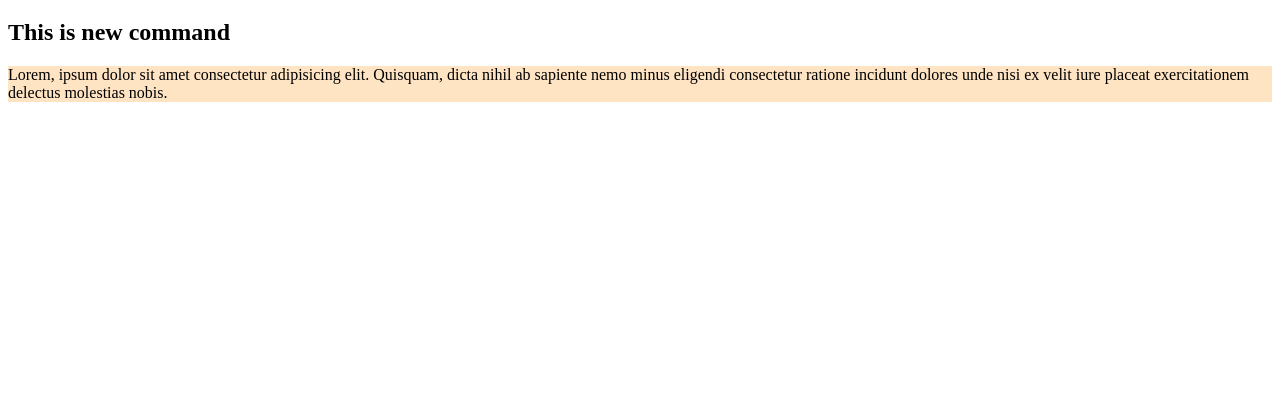
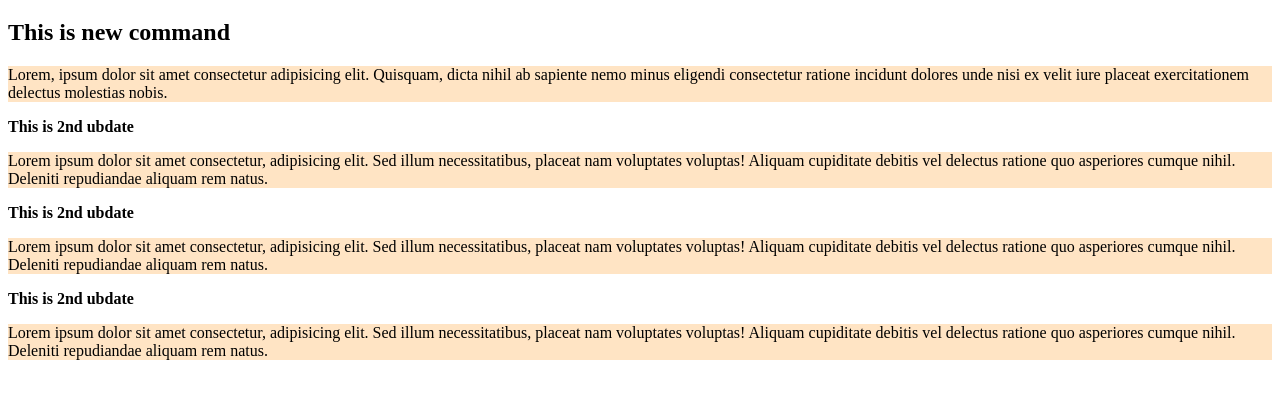
Before and after one commit to srmojudar/First-repository, a plain HTML site: page index.html in a window 1280 px wide. Shown: the part 61-460 px from the top of the page. Drawn offline with Linux system fonts and the light colour scheme.

Commit message:
second update

```diff
--- a/index.html
+++ b/index.html
@@ -8,8 +8,21 @@
 </head>
 <body>
     <h1>This is my first repository</h1>
-    <div><h2>This is new command</h2>
+    <div>
+    <h2>This is new command</h2>
     <p>Lorem, ipsum dolor sit amet consectetur adipisicing elit. Quisquam, dicta nihil ab sapiente nemo minus eligendi consectetur ratione incidunt dolores unde nisi ex velit iure placeat exercitationem delectus molestias nobis.</p>
+    </div>
+    <div>
+        <b>This is 2nd ubdate</b>
+        <p>Lorem ipsum dolor sit amet consectetur, adipisicing elit. Sed illum necessitatibus, placeat nam voluptates voluptas! Aliquam cupiditate debitis vel delectus ratione quo asperiores cumque nihil. Deleniti repudiandae aliquam rem natus.</p>
+    </div>
+    <div>
+        <b>This is 2nd ubdate</b>
+        <p>Lorem ipsum dolor sit amet consectetur, adipisicing elit. Sed illum necessitatibus, placeat nam voluptates voluptas! Aliquam cupiditate debitis vel delectus ratione quo asperiores cumque nihil. Deleniti repudiandae aliquam rem natus.</p>
+    </div>
+    <div>
+        <b>This is 2nd ubdate</b>
+        <p>Lorem ipsum dolor sit amet consectetur, adipisicing elit. Sed illum necessitatibus, placeat nam voluptates voluptas! Aliquam cupiditate debitis vel delectus ratione quo asperiores cumque nihil. Deleniti repudiandae aliquam rem natus.</p>
     </div>
 </body>
 </html>
```
Also changed, not shown: style.css (line endings or trailing spaces).
